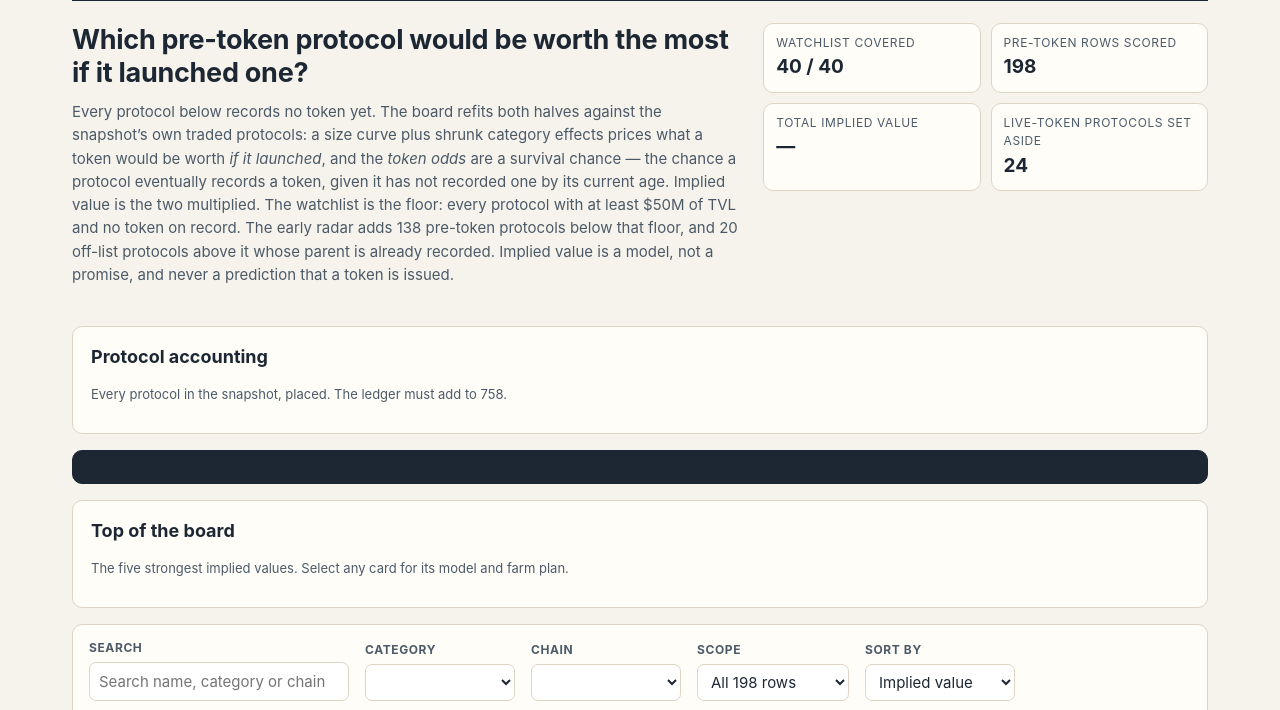
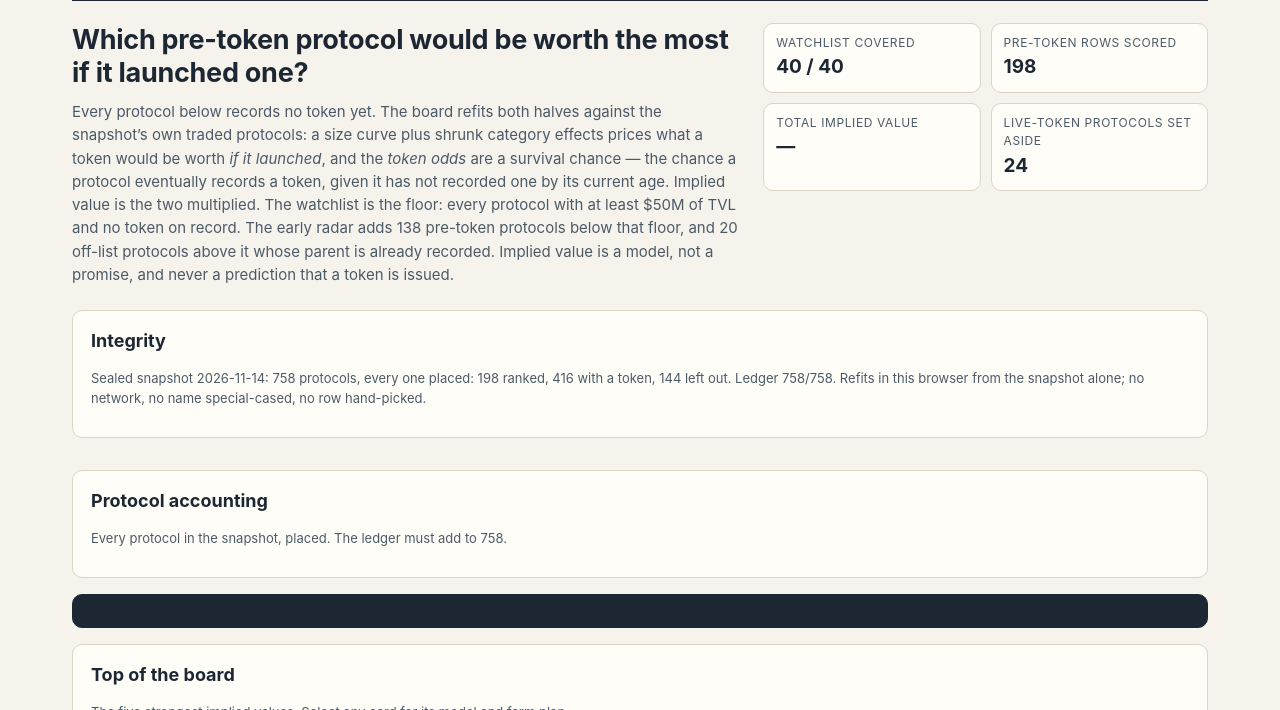
Before and after one commit to mruzx/token-radar, a plain HTML site: page dashboard/index.html in a window 1280 px wide. Shown: the part 76-786 px from the top of the page. Drawn offline with Linux system fonts and the light colour scheme; a script that the page names is missing.

Commit message:
Radar-4 rev: named Integrity strip + farm near-miss transparency

```diff
--- a/dashboard/index.html
+++ b/dashboard/index.html
@@ -25,6 +25,10 @@
         <div class="fact"><span>Total implied value</span><b id="fact-total">—</b></div>
         <div class="fact"><span>Live-token protocols set aside</span><b id="fact-live">24</b></div>
       </div>
+    </section>
+    <section class="panel" id="integrity" aria-labelledby="integrity-title">
+      <h2 id="integrity-title">Integrity</h2>
+      <p class="sub">Sealed snapshot 2026-11-14: 758 protocols, every one placed: 198 ranked, 416 with a token, 144 left out. Ledger 758/758. Refits in this browser from the snapshot alone; no network, no name special-cased, no row hand-picked.</p>
     </section>
     <section class="stats" id="stats" aria-label="Out-of-sample evidence"></section>
     <section class="panel accounting" id="accounting" aria-labelledby="accounting-title">
```
